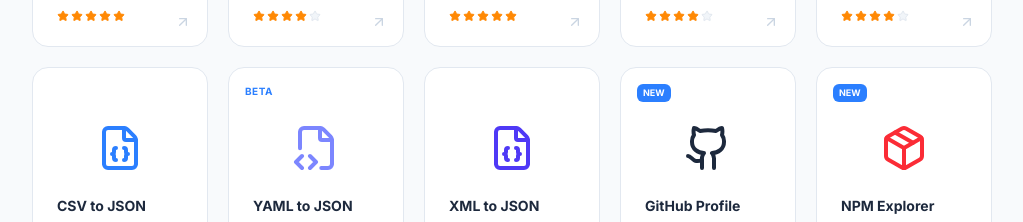
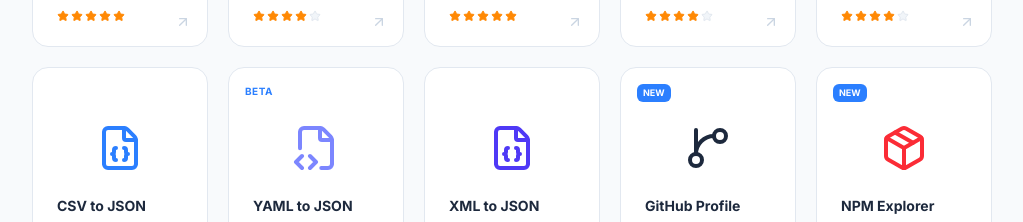
Before and after one commit to RushCoolz/BookMarkSoft, a Next.js app: page / in a window 1280 px wide. Shown: the part 1360-1582 px from the top of the page, without its empty margins (256-1279 px from the left). Built offline with nearby package versions, Linux system fonts and the light colour scheme; no server answers.

Commit message:
feat: implement 14 new api powered static tools

```diff
--- a/src/components/tools/GithubProfileBody.tsx
+++ b/src/components/tools/GithubProfileBody.tsx
@@ -1,7 +1,7 @@
 "use client";
 import React, { useState } from "react";
 import { ToolContainer, ToolMain } from "./SharedComponents";
-import { Search, Github, Users, Star, GitFork, ExternalLink } from "lucide-react";
+import { Search, GitBranch as Github, Users, Star, GitFork, ExternalLink } from "lucide-react";
 
 export function GithubProfileBody() {
   const [username, setUsername] = useState("");
--- a/src/data/tools.tsx
+++ b/src/data/tools.tsx
@@ -11,7 +11,7 @@ import {
   Calculator as CalcIcon, LineChart, MoveHorizontal,
   HeartPulse, Share2, Smartphone, Dices, FileSpreadsheet, Presentation, Flame, PieChart, Wine, Tags, Video, Minimize2, MonitorSmartphone, Info, Battery
 } from "lucide-react";
-import { Bitcoin, Earth, MapPin, CalendarDays as CalendarDays2, BookOpen, Github, Package, TerminalSquare, Quote, Smile, Camera } from "lucide-react";
+import { Bitcoin, Earth, MapPin, CalendarDays as CalendarDays2, BookOpen, GitBranch, Package, TerminalSquare, Quote, Smile, Camera } from "lucide-react";
 import React from "react";
 
 export function generateToolId(title: string) {
@@ -41,7 +41,7 @@ export const toolCategories = [
       { title: "CSV to JSON", subtitle: "Convert CSV data into JSON arrays.", icon: <FileJson className="w-12 h-12" />, iconColor: "text-blue-500", rating: 4, isBeta: false },
       { title: "YAML to JSON", subtitle: "Convert YAML configs to JSON.", icon: <FileCode2 className="w-12 h-12" />, iconColor: "text-indigo-400", rating: 3, isBeta: true },
       { title: "XML to JSON", subtitle: "Convert XML data into JSON format.", icon: <FileJson className="w-12 h-12" />, iconColor: "text-indigo-600", rating: 4, isBeta: false },
-      { title: "GitHub Profile", subtitle: "Find GitHub user data and repos.", icon: <Github className="w-12 h-12" />, iconColor: "text-slate-800 dark:text-slate-200", rating: 5, isBeta: false, isNew: true },
+      { title: "GitHub Profile", subtitle: "Find GitHub user data and repos.", icon: <GitBranch className="w-12 h-12" />, iconColor: "text-slate-800 dark:text-slate-200", rating: 5, isBeta: false, isNew: true },
       { title: "NPM Explorer", subtitle: "Search and explore NPM packages.", icon: <Package className="w-12 h-12" />, iconColor: "text-red-500", rating: 5, isBeta: false, isNew: true },
       { title: "API Tester", subtitle: "Test REST API endpoints directly.", icon: <TerminalSquare className="w-12 h-12" />, iconColor: "text-orange-500", rating: 5, isBeta: false, isNew: true },
     ]
```
